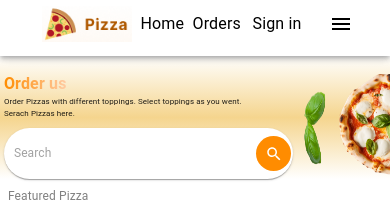
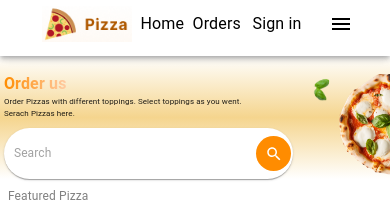
Before and after one commit to getye/Pizza-Ordering-App, a React (Create React App) app in the folder client/: page / in a window 390 px wide. Shown: the top 203 px of the page. Built offline with nearby package versions, Linux system fonts and the light colour scheme.

Commit message:
Responsive top bar

```diff
--- a/client/src/components/home.js
+++ b/client/src/components/home.js
@@ -105,7 +105,7 @@ return (
       </Grid>
 
       <Grid item xs={2} sx={{ display: 'flex', justifyContent: 'end' }}>
-        <img src={home1} alt='Pizza' style={{maxWidth:'65%', maxHeight: {md:'22vb', xs:'8vb'}}}/>
+        <img src={home1} alt='Pizza' style={{maxWidth:'65%', maxHeight:'30px'}}/>
         <img src={home2} alt='Pizza' style={{maxWidth:'80%', maxHeight:'80vb'}}/>
       </Grid>
     </Grid>
```
Also changed, not shown: 8 other files (tests, documents, lock files or other folders).
